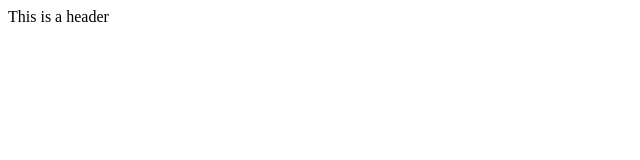
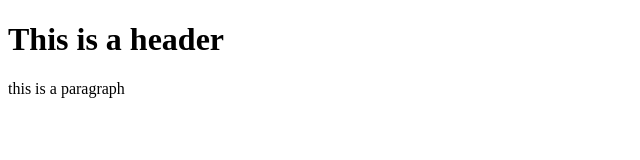
Before and after one commit to munug/git-test, a plain HTML site: page index.html in a window 1280 px wide. Shown: the whole page, without its empty margins (0-640 px from the left). Drawn offline with Linux system fonts and the light colour scheme.

Commit message:
second commit with test.html file and template folder

```diff
--- a/index.html
+++ b/index.html
@@ -4,6 +4,7 @@
 
     </head>
     <body>
-        <h>This is a header</h>
+        <h1>This is a header</h1>
+        <p>this is a paragraph</p>
     </body>
 </html>
```
Also changed, not shown: templates/test.html (added, +10 -0 lines).
